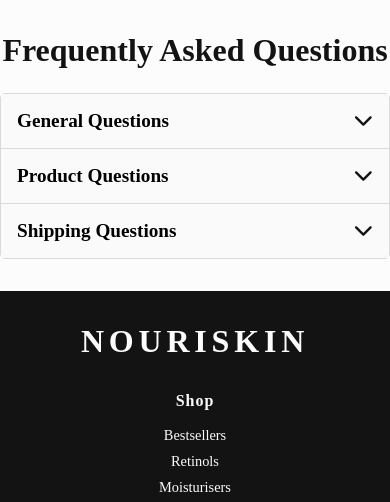
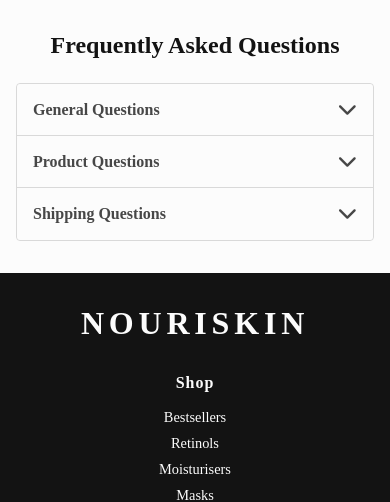
Before and after one commit to camilabandeira/NouriSkin, a Django app: page /faq/ in a window 390 px wide. Shown: the part 120-622 px from the top of the page. Run offline with Django 5.2, Linux system fonts and the light colour scheme; parts of the project's set-up code (start-up, migrations or seed data) failed here and were passed over; some libraries are stand-ins or nearby versions; some web fonts are replaced.

Commit message:
feat: enhance FAQ page styling with improved colors and responsive design

```diff
--- a/home/static/css/faq.css
+++ b/home/static/css/faq.css
@@ -1,21 +1,24 @@
 .faq-page {
     margin: 2rem auto;
     max-width: 50rem;
+    color: var(--gray-dark, hsl(0, 0%, 28%));
 }
 
 .faq-title {
     text-align: center;
     font-size: 2rem;
     margin-bottom: 1.5rem;
+    color: var(--black, hsl(0, 0%, 8%));
 }
 
 .accordion {
-    border: 0.0625rem solid var(--line-break);
-    border-radius: 0.3125rem;
+    border: 1px solid var(--line-break, hsl(0, 0%, 85%));
+    border-radius: 0.25rem;
+    color: var(--gray-dark, hsl(0, 0%, 28%));
 }
 
 .accordion-item {
-    border-bottom: 0.0625rem solid var(--line-break);
+    border-bottom: 1px solid var(--line-break, hsl(0, 0%, 85%));
 }
 
 .accordion-item:last-child {
@@ -28,34 +31,55 @@
     padding: 1rem;
     font-size: 1.2rem;
     font-weight: bold;
-    background-color: hsl(0, 0%, 98%);
-    border: none;
-    outline: none;
+    background-color: var(--white, hsl(0, 0%, 98%));
+    border-radius: 0.25rem;
     cursor: pointer;
     display: flex;
     justify-content: space-between;
     align-items: center;
+    color: var(--gray-dark, hsl(0, 0%, 28%));
 }
 
 .accordion-header:hover {
-    background-color: hsl(0, 0%, 95%);
+    background-color: hsla(0, 0%, 87%, 0.228);
 }
 
 .arrow-icon {
     transition: transform 0.3s ease;
+    color: var(--gray-dark, hsl(0, 0%, 28%));
 }
 
 .accordion-content {
     display: none;
     padding: 1rem;
     font-size: 1rem;
-    background-color: hsl(0, 0%, 100%);
+    background-color: var(--white, hsl(0, 0%, 98%));
+    color: var(--gray-dark, hsl(0, 0%, 28%));
 }
 
 .accordion-content p {
     margin-bottom: 0.5rem;
+    color: var(--gray-dark, hsl(0, 0%, 28%));
 }
 
 .accordion-item.open .arrow-icon {
     transform: rotate(180deg);
 }
+
+@media (max-width: 768px) {
+    .faq-page {
+        padding: 0 1rem;
+    }
+
+    .faq-title {
+        font-size: 1.5rem;
+    }
+
+    .accordion-header {
+        font-size: 1rem;
+    }
+
+    .accordion-content {
+        font-size: 0.9rem;
+    }
+}
```
